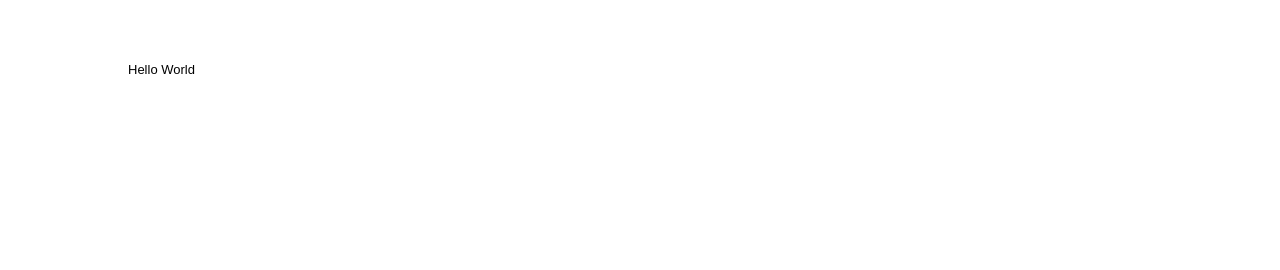
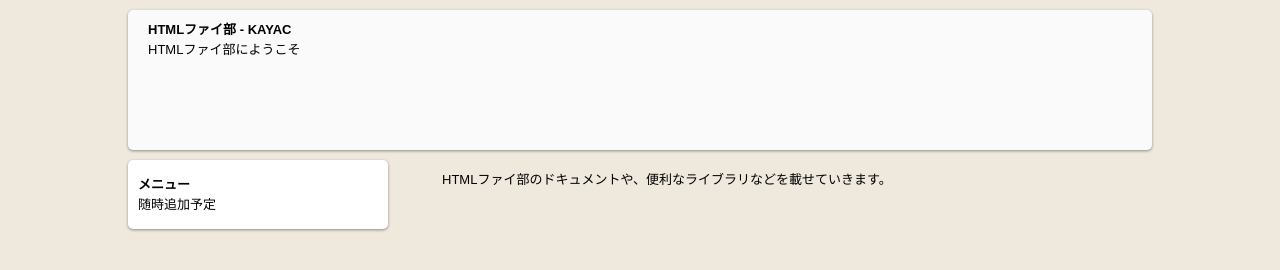
Before and after one commit to html5-kyc/html5-kyc.github.com, a plain HTML site: page index.html in a window 1280 px wide. Drawn offline with Linux system fonts and the light colour scheme.

Commit message:
css added

```diff
--- a/index.html
+++ b/index.html
@@ -13,10 +13,22 @@
 </head>
 <body>
 <div id="wrapper">
-<p>Hello World</p>
+<header class="gHead">
+<h1>HTMLファイ部 - KAYAC</h1>
+<p>HTMLファイ部にようこそ</p>
+<!-- /.gHead --></header>
+<div class="main">
+<p>HTMLファイ部のドキュメントや、便利なライブラリなどを載せていきます。</p>
 
+<!-- /.main --></div>
+<nav class="gNav">
+<h2>メニュー</h2>
+<p>随時追加予定</p>
+<ul class="navMenu">
+<!-- /.navMenu --></ul>
+<!-- /.gNav --></nav>
 
-</div>
+<!-- /#wrapper --></div>
 <noscript><p id="msgNoscript">当サイトは、ブラウザのJavaScript設定を有効にしてご覧ください。</p></noscript>
 </body>
 </html>
--- a/sass/_common.scss
+++ b/sass/_common.scss
@@ -59,6 +59,7 @@ body {
     font-size: 13px;
     *font-size: 82%;
     line-height: 1.5;
+    background: #EEE8DD;
 }
 
 a {
@@ -176,19 +177,39 @@ hr { display: none; }
     position: relative;
     z-index: 50;
     width: 1024px;
-    margin: 60px auto 0;
+    margin: 0 auto;
     @extend .group;
 }
 
 /* --------------------------------------------------
     1. Header
 -------------------------------------------------- */
-
+.gHead {
+    height: 120px;
+    margin: 10px 0;
+    padding: 10px 20px;
+    background: #fafafa;
+    @include border-radius(5px);
+    @include box-shadow(0px 1px 3px rgba(0,0,0,0.4));
+}
 
 /* --------------------------------------------------
     2. Content
 -------------------------------------------------- */
+.gNav {
+    float: left;
+    width: 240px;
+    padding: 15px 10px;
+    background: #fff;
+    @include border-radius(5px);
+    @include box-shadow(0px 1px 3px rgba(0,0,0,0.4));
+}
 
+.main {
+    float: right;
+    width: 700px;
+    margin: 10px;
+}
 
 /* --------------------------------------------------
     3. Footer
@@ -217,7 +238,6 @@ hr { display: none; }
         height: 0;
     }
 }
-
 
 /* --------------------------------------------------
     90. Other
```
Also changed, not shown: css/main.css.
